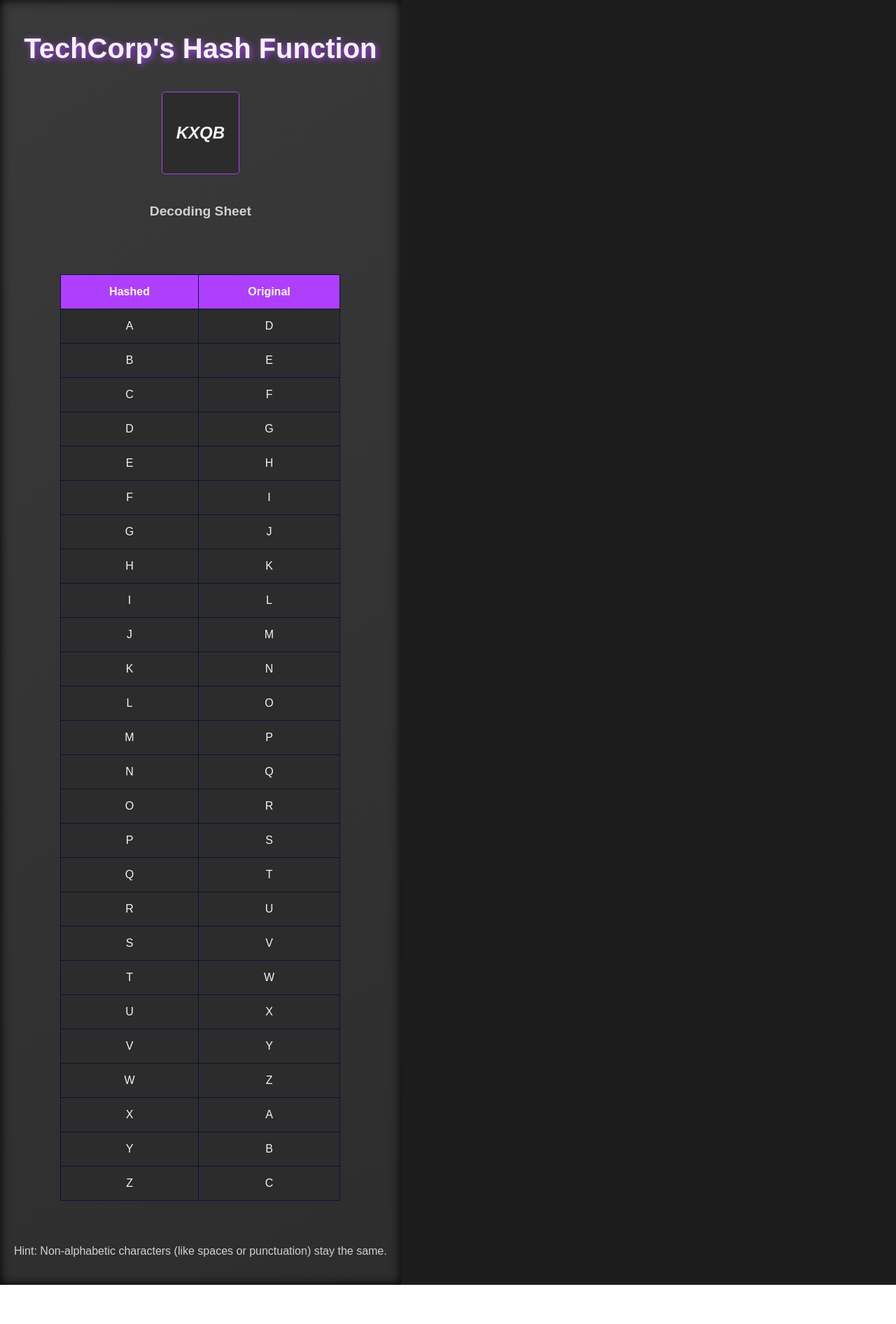
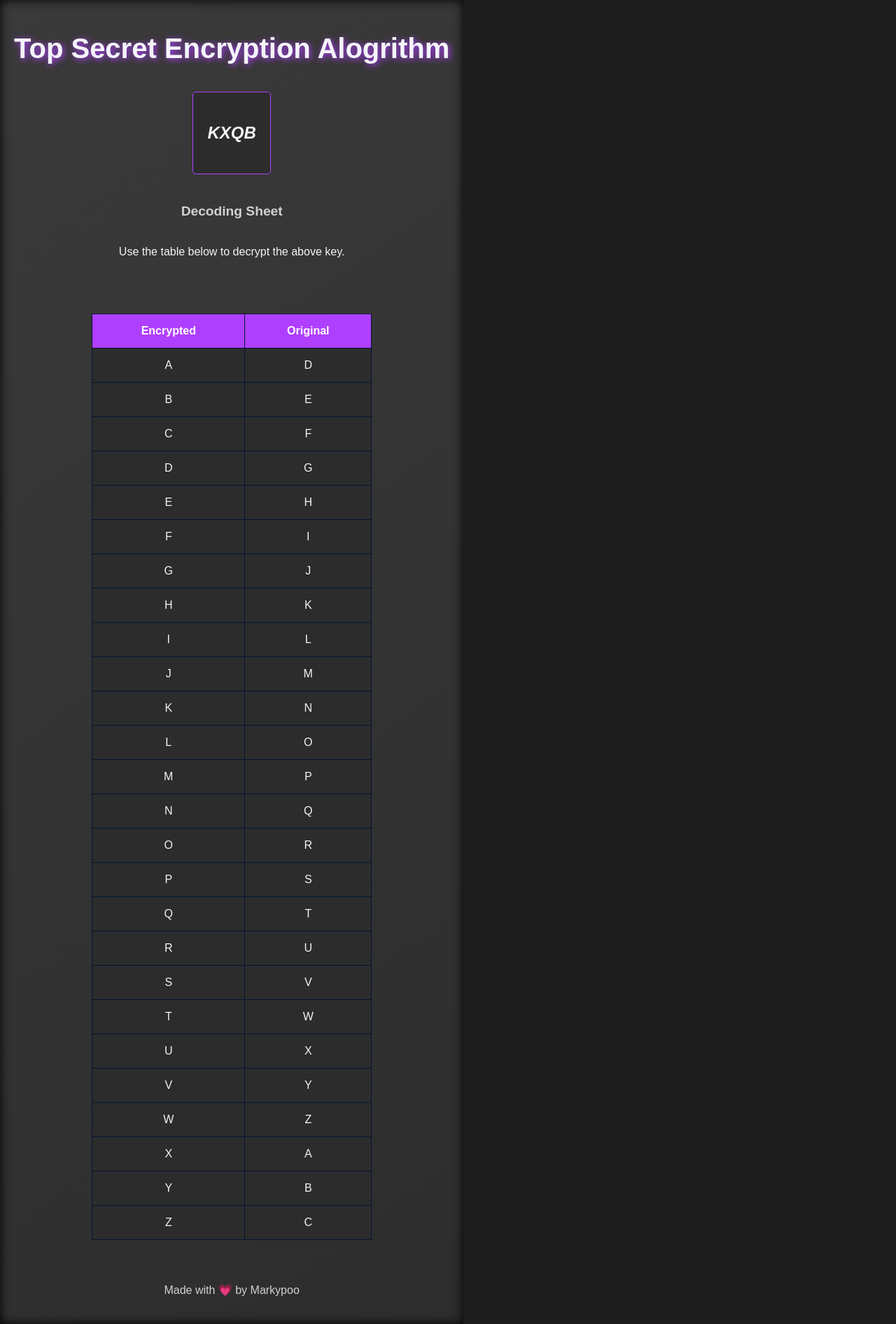
Before and after one commit to MarkRyanGarcia/ACM-escape-cipher, a React (Vite) app: page /cipher in a window 1280 px wide. Shown: the whole page at 70% size. Before the commit the page ends 1836 px from the top, so only its background shows below. Built offline with nearby package versions, Linux system fonts and the light colour scheme.

Commit message:
final version maybe

```diff
--- a/src/routes/cipher/cipher.tsx
+++ b/src/routes/cipher/cipher.tsx
@@ -12,18 +12,20 @@ const CipherPage: React.FC = () => {
 
     return (
         <div className="cipher-container">
-            <h1 className="cipher-title">TechCorp's Hash Function</h1>
+            <h1 className="cipher-title">Top Secret Encryption Alogrithm</h1>
 
             <div className="cipher-message">
                 <h2>{encodedMessage}</h2>
             </div>
 
             <h3 className="cipher-subtitle">Decoding Sheet</h3>
-
+            <p>
+                Use the table below to decrypt the above key.
+            </p>
             <table className="cipher-table">
                 <thead>
                     <tr>
-                        <th>Hashed</th>
+                        <th>Encrypted</th>
                         <th>Original</th>
                     </tr>
                 </thead>
@@ -38,7 +40,7 @@ const CipherPage: React.FC = () => {
             </table>
 
             <p className="cipher-hint">
-                Hint: Non-alphabetic characters (like spaces or punctuation) stay the same.
+                Made with 💗 by Markypoo
             </p>
         </div>
     );
--- a/src/routes/homepage/homepage.tsx
+++ b/src/routes/homepage/homepage.tsx
@@ -7,11 +7,11 @@ const HomePage: React.FC = () => {
         <div className="homepage-container">
             <h1 className="homepage-title">Congratulations! You found the hidden cipher!</h1>
             <p className="homepage-backstory">
-                Below is the super secret hashing function designed by the worlds brightest minds. It is the best hashing algorithm in the world.
+                Below is the super secret hashing function designed by the worlds brightest minds. It is the best encryption algorithm in the world.
             </p>
 
             <Link to="/cipher" className="homepage-link">
-                Reveal Cipher Cheat Sheet
+                Reveal Algorithm
             </Link>
         </div>
     );
```
